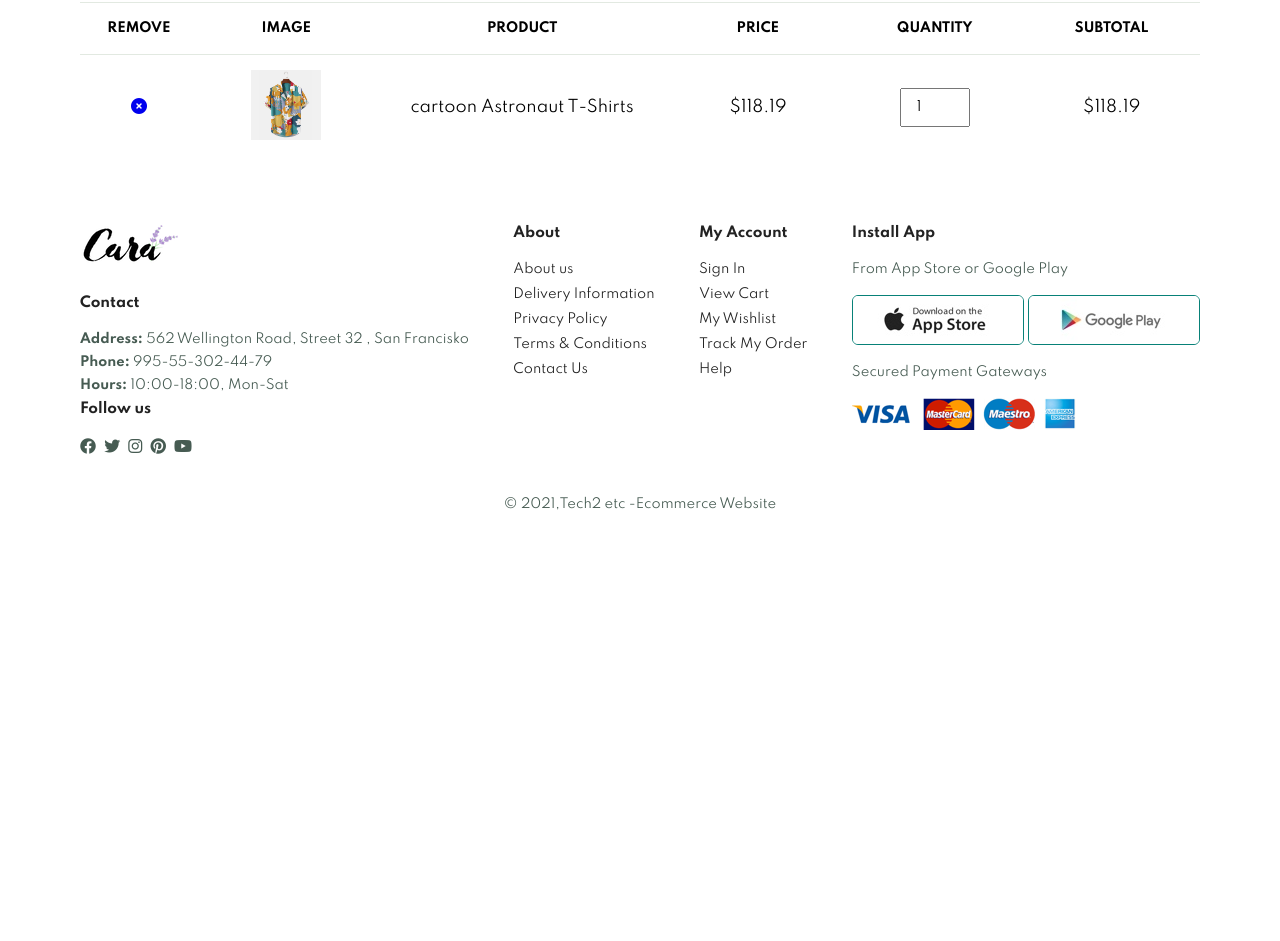
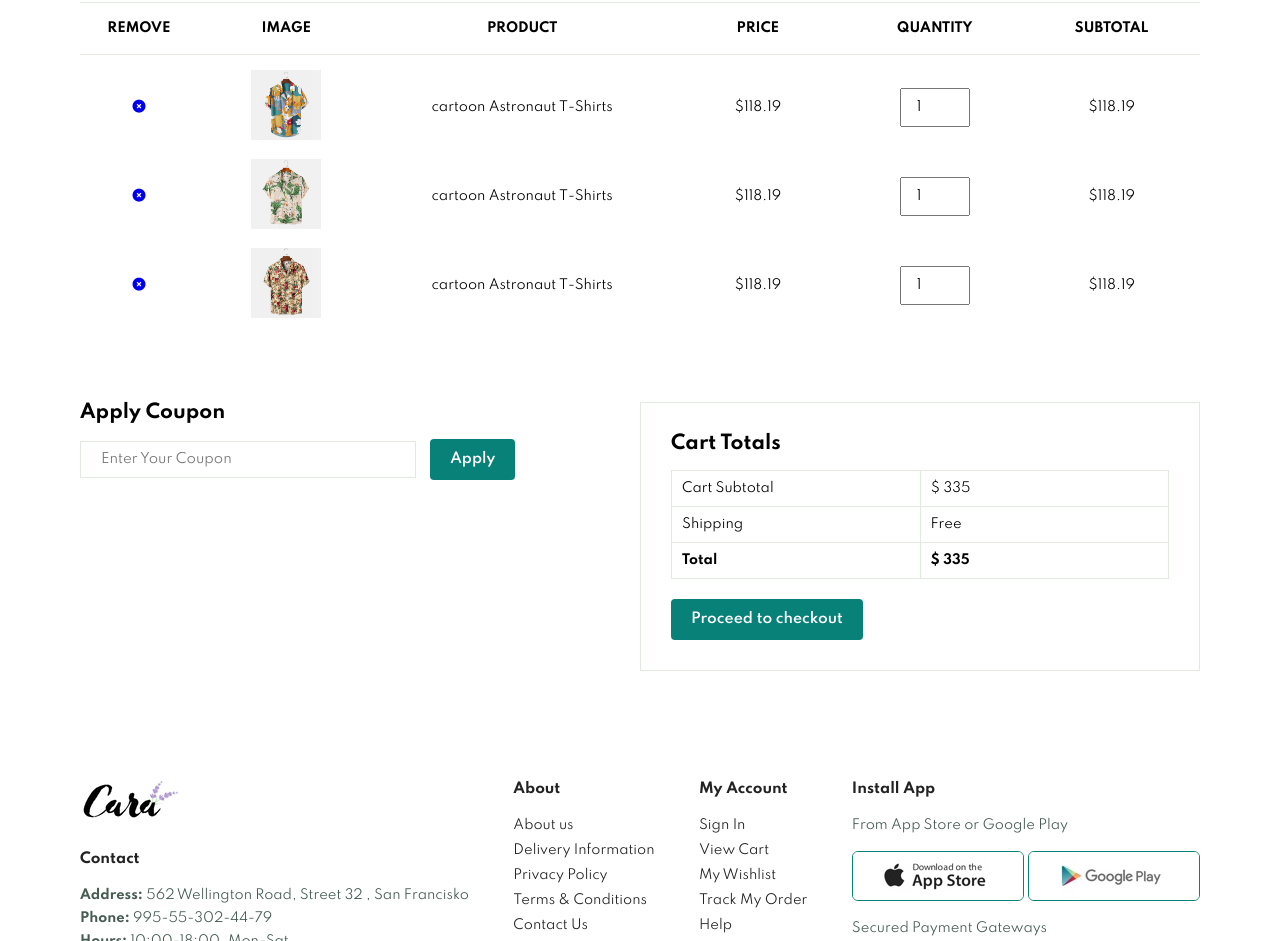
Before and after one commit to Nicat477/full_project, a plain HTML site: page cart.html in a window 1280 px wide. Shown: the part 703-1644 px from the top of the page. Before the commit the page ends 1263 px from the top, so only its background shows below. Drawn offline with Linux system fonts and the light colour scheme.

Commit message:
twenty three

```diff
--- a/cart.html
+++ b/cart.html
@@ -56,8 +56,51 @@
                     <td><input type="number" value="1"></td>
                     <td>$118.19</td>
                 </tr>
+                <tr>
+                    <td><a href="#"><i class="fa-solid fa-circle-xmark"></i></a></td>
+                    <td><img src="img/products/f2.jpg" alt=""></td>
+                    <td>cartoon Astronaut T-Shirts</td>
+                    <td>$118.19</td>
+                    <td><input type="number" value="1"></td>
+                    <td>$118.19</td>
+                </tr>
+                <tr>
+                    <td><a href="#"><i class="fa-solid fa-circle-xmark"></i></a></td>
+                    <td><img src="img/products/f3.jpg" alt=""></td>
+                    <td>cartoon Astronaut T-Shirts</td>
+                    <td>$118.19</td>
+                    <td><input type="number" value="1"></td>
+                    <td>$118.19</td>
+                </tr>
             </tbody>
         </table>
+    </section>
+    <section id="cart-add" class="section-p1">
+        <div id="coupon">
+            <h3>Apply Coupon</h3>
+            <div>
+                <input type="text" placeholder="Enter Your Coupon">
+                <button class="normal">Apply</button>
+            </div>
+        </div>
+        <div id="subtotal">
+            <h3>Cart Totals</h3>
+            <table>
+                <tr>
+                    <td>Cart Subtotal</td>
+                    <td>$ 335</td>
+                </tr>
+                <tr>
+                    <td>Shipping</td>
+                    <td>Free</td>
+                </tr>
+                <tr>
+                    <td><strong>Total</strong></td>
+                    <td><strong>$ 335</strong></td>
+                </tr>
+            </table>
+            <button class="normal">Proceed to checkout</button>
+        </div>
     </section>
     <footer class="section-p1">
         <div class="col">
--- a/style.css
+++ b/style.css
@@ -651,6 +651,19 @@ footer .copyright{
         width:100%;
         margin-bottom:30px;
     }
+    #cart-add{
+        flex-direction: column;
+
+    }
+    #coupon{
+        width:100%;
+    }
+    #subtotal{
+        width:100%;
+
+        padding:20px;
+
+    }
 }
 #page-header{
     background-image: url("img/banner/b1.jpg");
@@ -950,3 +963,52 @@ footer .copyright{
 #cart table tbody tr td{
     padding-top:15px;
 }
+#cart table tbody  td{
+    font-size:13px;
+}
+#cart-add{
+    display:flex;
+    flex-wrap: wrap;
+    justify-content: space-between;
+}
+#coupon{
+    width:50%;
+    margin-bottom:30px;
+}
+#coupon h3,
+#subtotal h3{
+    padding-bottom:15px;
+}
+#coupon input{
+    padding:10px 20px;
+    outline: none;
+    width:60%;
+    margin-right:10px;
+    border:1px solid #e2e9e1;
+}
+#coupon button,
+#subtotal button{
+    padding:12px 20px;
+    color:#fff;
+    background-color:#088178;
+}
+#subtotal{
+    width:50%;
+    margin-bottom:30px;
+    border:1px solid #e2e9e1;
+    padding:30px;
+}
+#subtotal table{
+    border-collapse:collapse;
+    margin-bottom:20px;
+    width:100%;
+}
+#subtotal table td{
+    padding:10px;
+    font-size:13px;
+    border:1px solid #e2e9e1;
+    width:50%;
+}
+#cart{
+    overflow-x: auto;
+}
```
